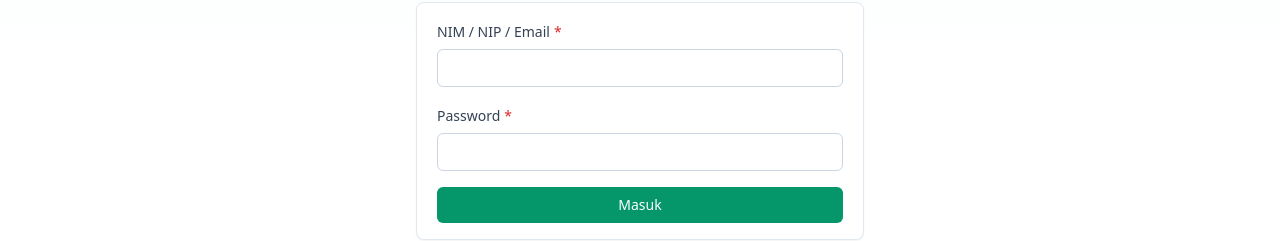
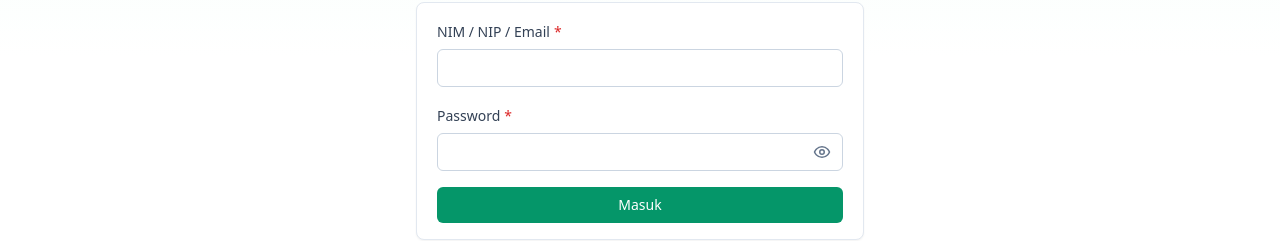
Before and after one commit to irvan678i7-prog/sistem_informasi_prodi, a Next.js app: page /login in a window 1280 px wide. Shown: the part 344-585 px from the top of the page. Built offline with nearby package versions, Linux system fonts and the light colour scheme.

Commit message:
feat(login): add show/hide password toggle (eye icon)

```diff
--- a/app/login/LoginForm.tsx
+++ b/app/login/LoginForm.tsx
@@ -3,7 +3,7 @@
 import { useState } from "react";
 import { useRouter, useSearchParams } from "next/navigation";
 import { Button } from "@/components/ui/button";
-import { Input, FormRow } from "@/components/ui/input";
+import { Input, PasswordInput, FormRow } from "@/components/ui/input";
 import { Alert } from "@/components/ui/alert";
 
 export function LoginForm({ scope }: { scope: "user" | "admin" }) {
@@ -92,10 +92,9 @@
         />
       </FormRow>
       <FormRow label="Password" htmlFor="password" required>
-        <Input
+        <PasswordInput
           id="password"
           name="password"
-          type="password"
           autoComplete="current-password"
           required
           value={password}
--- a/components/ui/input.tsx
+++ b/components/ui/input.tsx
@@ -8,6 +8,74 @@
     return <input ref={ref} className={cn("field", className)} {...props} />;
   },
 );
+
+export type PasswordInputProps = Omit<
+  React.InputHTMLAttributes<HTMLInputElement>,
+  "type"
+>;
+
+export const PasswordInput = React.forwardRef<
+  HTMLInputElement,
+  PasswordInputProps
+>(function PasswordInput({ className, ...props }, ref) {
+  const [show, setShow] = React.useState(false);
+  return (
+    <div className="relative">
+      <input
+        ref={ref}
+        type={show ? "text" : "password"}
+        className={cn("field pr-10", className)}
+        {...props}
+      />
+      <button
+        type="button"
+        onClick={() => setShow((s) => !s)}
+        aria-label={show ? "Sembunyikan password" : "Tampilkan password"}
+        aria-pressed={show}
+        tabIndex={-1}
+        className="absolute inset-y-0 right-0 flex items-center px-3 text-slate-500 hover:text-slate-700 focus:outline-none focus:text-brand-600"
+      >
+        {show ? (
+          // eye-off
+          <svg
+            xmlns="http://www.w3.org/2000/svg"
+            width="18"
+            height="18"
+            viewBox="0 0 24 24"
+            fill="none"
+            stroke="currentColor"
+            strokeWidth="2"
+            strokeLinecap="round"
+            strokeLinejoin="round"
+            aria-hidden="true"
+          >
+            <path d="M9.88 9.88a3 3 0 1 0 4.24 4.24" />
+            <path d="M10.73 5.08A10.43 10.43 0 0 1 12 5c7 0 10 7 10 7a13.16 13.16 0 0 1-1.67 2.68" />
+            <path d="M6.61 6.61A13.526 13.526 0 0 0 2 12s3 7 10 7a9.74 9.74 0 0 0 5.39-1.61" />
+            <line x1="2" y1="2" x2="22" y2="22" />
+          </svg>
+        ) : (
+          // eye
+          <svg
+            xmlns="http://www.w3.org/2000/svg"
+            width="18"
+            height="18"
+            viewBox="0 0 24 24"
+            fill="none"
+            stroke="currentColor"
+            strokeWidth="2"
+            strokeLinecap="round"
+            strokeLinejoin="round"
+            aria-hidden="true"
+          >
+            <path d="M2 12s3-7 10-7 10 7 10 7-3 7-10 7-10-7-10-7z" />
+            <circle cx="12" cy="12" r="3" />
+          </svg>
+        )}
+      </button>
+    </div>
+  );
+});
 
 export type TextareaProps = React.TextareaHTMLAttributes<HTMLTextAreaElement>;
 
```
